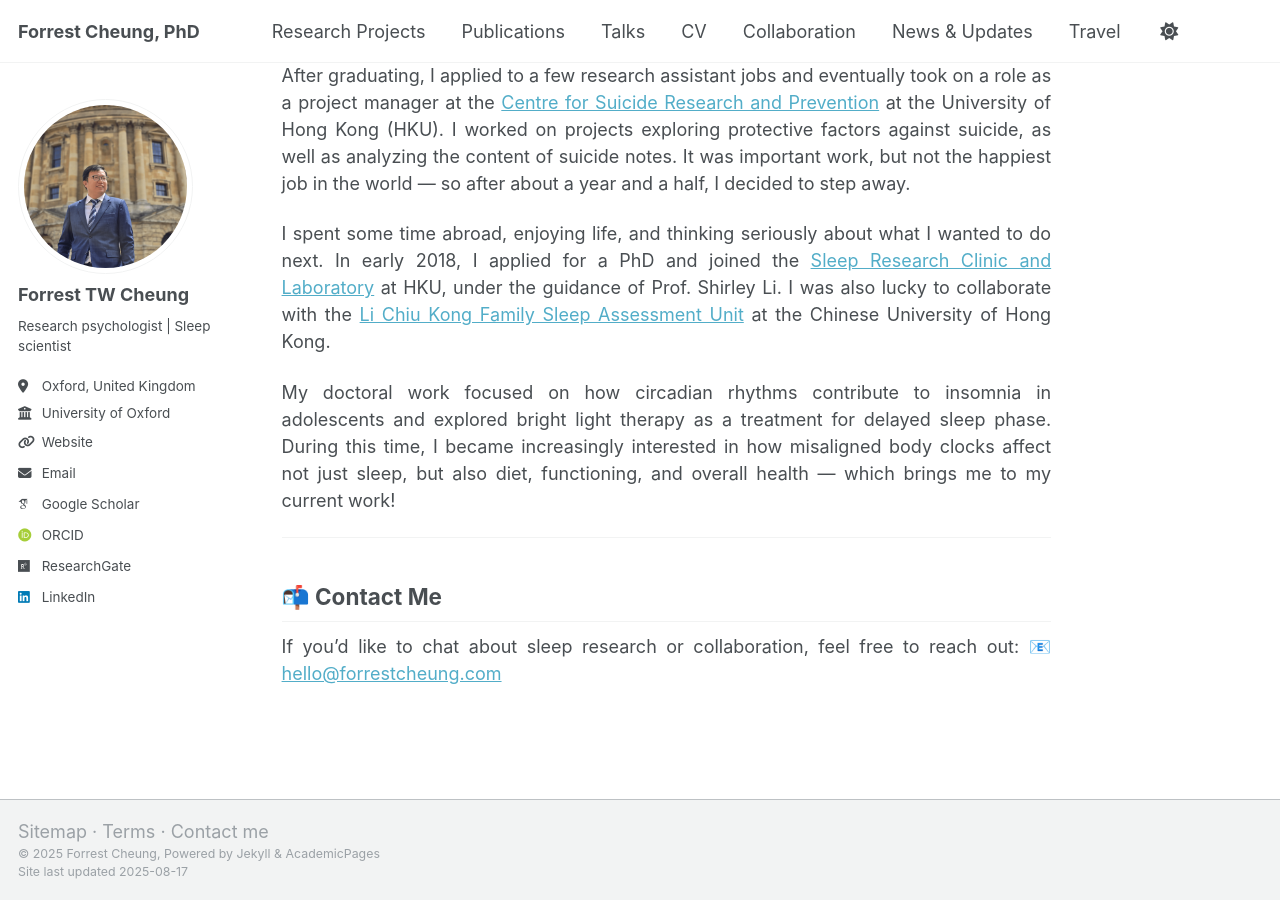
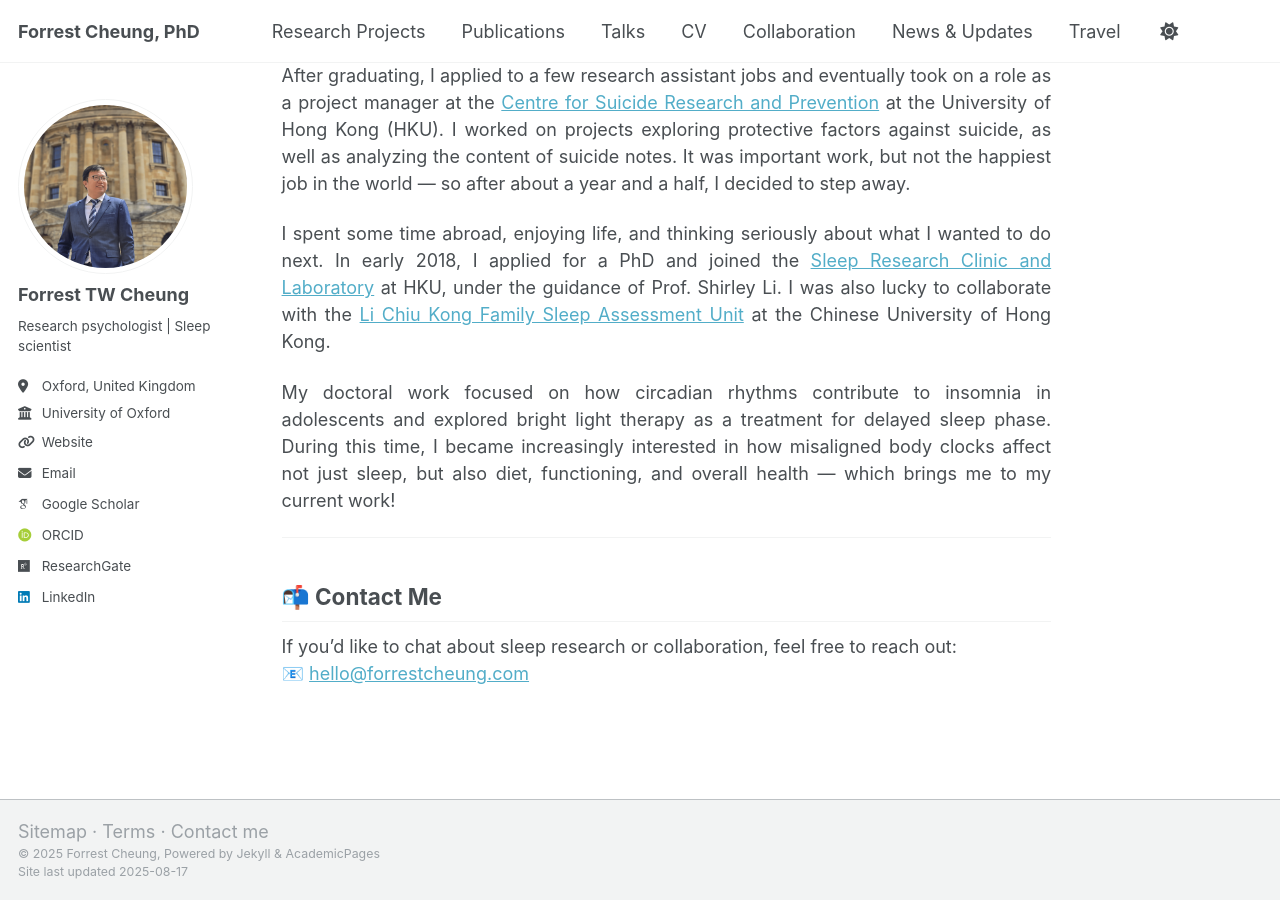
Before and after one commit to forrestcheungtw/forrestcheungtw.github.io, a Jekyll site: the page built from index.md, in a window 1280 px wide and 900 px high, scrolled down 1026 px. Built offline with Jekyll 4.4.1, drawn with Linux system fonts in a browser that asks for light colours; some web fonts are replaced.

Commit message:
Updated 2 files via CloudCannon.

```diff
--- a/index.md
+++ b/index.md
@@ -71,6 +71,6 @@ redirect_from:
 ## 📬 Contact Me
 
 <div style="text-align: justify;">
-  <p>If you’d like to chat about sleep research or collaboration, feel free to reach out:
+  <p>If you’d like to chat about sleep research or collaboration, feel free to reach out:<br>
     📧 <a href="mailto:contact@forrestcheung.com">hello@forrestcheung.com</a></p>
   </div>
```
